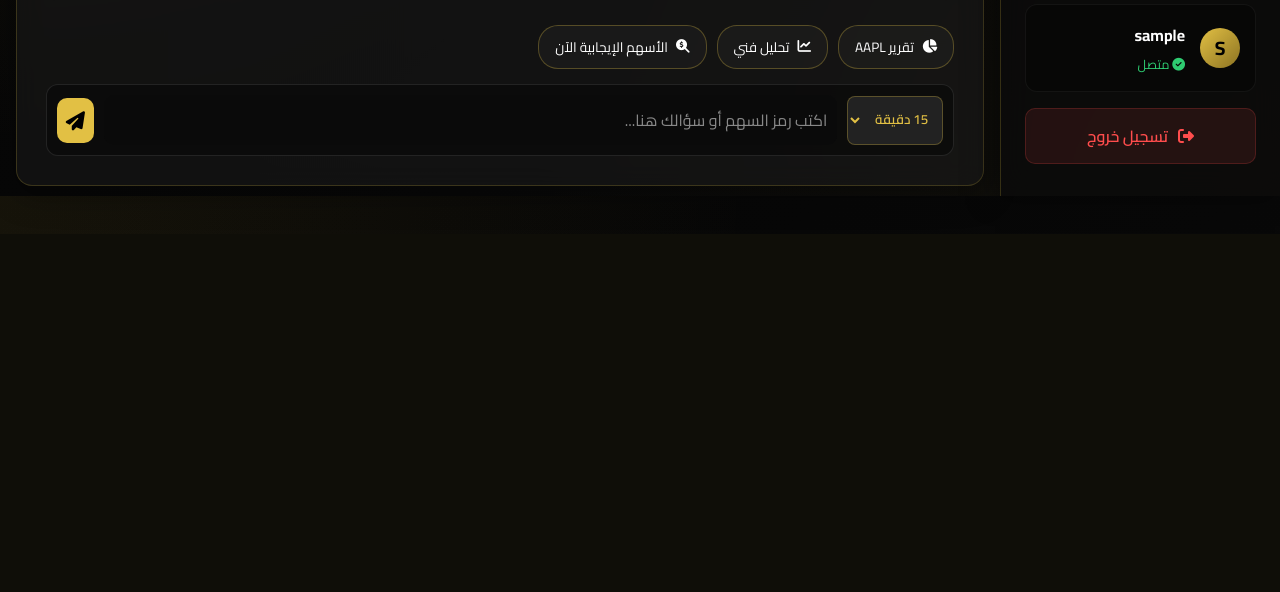
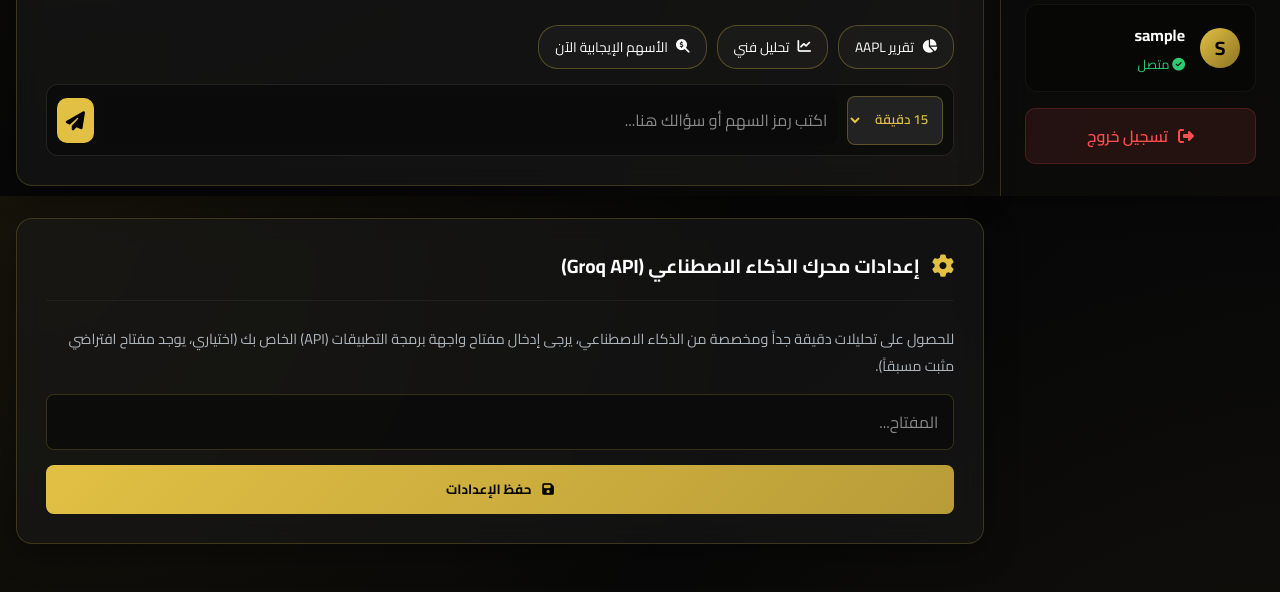
Before and after one commit to 81fr/ashm-abo-nwaf, a Flask app: page /dashboard in a window 1280 px wide. Shown: the part 604-1196 px from the top of the page. Before the commit the page ends 800 px from the top, so only its background shows below. Run offline with Flask 3, Linux system fonts and the light colour scheme; the visitor is signed in with stand-in values (Sample User, id 1); some libraries are stand-ins or nearby versions.

Commit message:
Show hidden Groq API key panel in dashboard

```diff
--- a/templates/dashboard.html
+++ b/templates/dashboard.html
@@ -692,10 +692,10 @@
                 <!-- Settings and Charts Column -->
                 <div style="display: flex; flex-direction: column; gap: 2rem;">
 
-                    <div class="panel-card" style="display: none;">
+                    <div class="panel-card" style="margin-bottom: 2rem;">
                         <div class="panel-header">
                             <i class="fas fa-cog"></i>
-                            <h3>إعدادات محرك الذكاء الاصطناعي</h3>
+                            <h3>إعدادات محرك الذكاء الاصطناعي (Groq API)</h3>
                         </div>
                         <p style="color: var(--text-grey); font-size: 0.9rem; margin-bottom: 15px;">للحصول على تحليلات
                             دقيقة جداً ومخصصة من الذكاء الاصطناعي، يرجى إدخال مفتاح واجهة برمجة التطبيقات (API) الخاص بك
```
